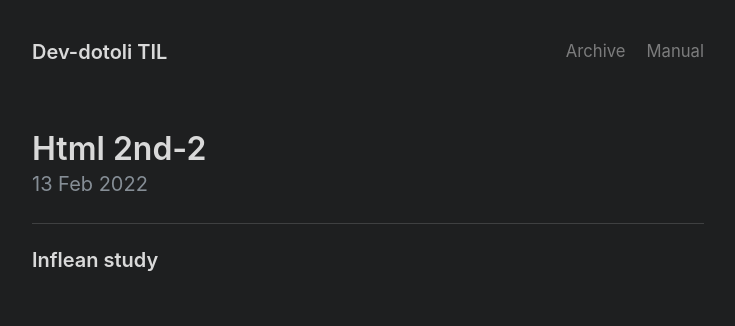
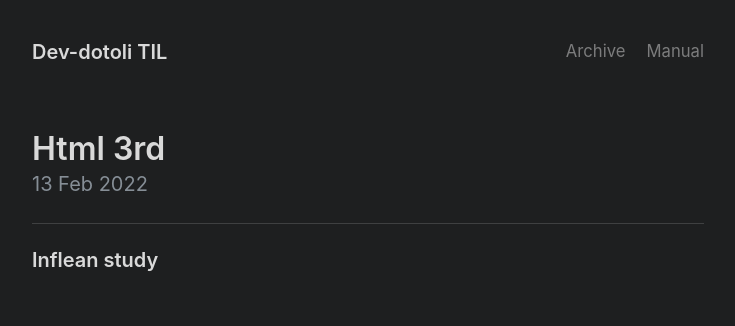
Before and after one commit to Dev-Dotoli/dev-dotoli.github.com, a Jekyll site: the page built from _posts/2022-02-13-Html-3rd.md, in a window 1280 px wide. Shown: the top 326 px of the page, without its empty margins (272-1007 px from the left). Built offline with Jekyll 4.4.1, drawn with Linux system fonts in a browser that asks for light colours.

Commit message:
rename 2nd-1,2 to 2nd,3rd

```diff
--- a/_posts/2022-02-13-Html-2nd-2.md
+++ b/_posts/2022-02-13-Html-3rd.md
@@ -1,6 +1,6 @@
 ---
 layout: post
-title: Html 2nd-2
+title: Html 3rd
 ---
 
 ---
```
Also changed, not shown: _posts/2022-02-13-Html-2nd.md (renamed from _posts/2022-02-13-Html-2nd-1.md, +1 -1 lines).
